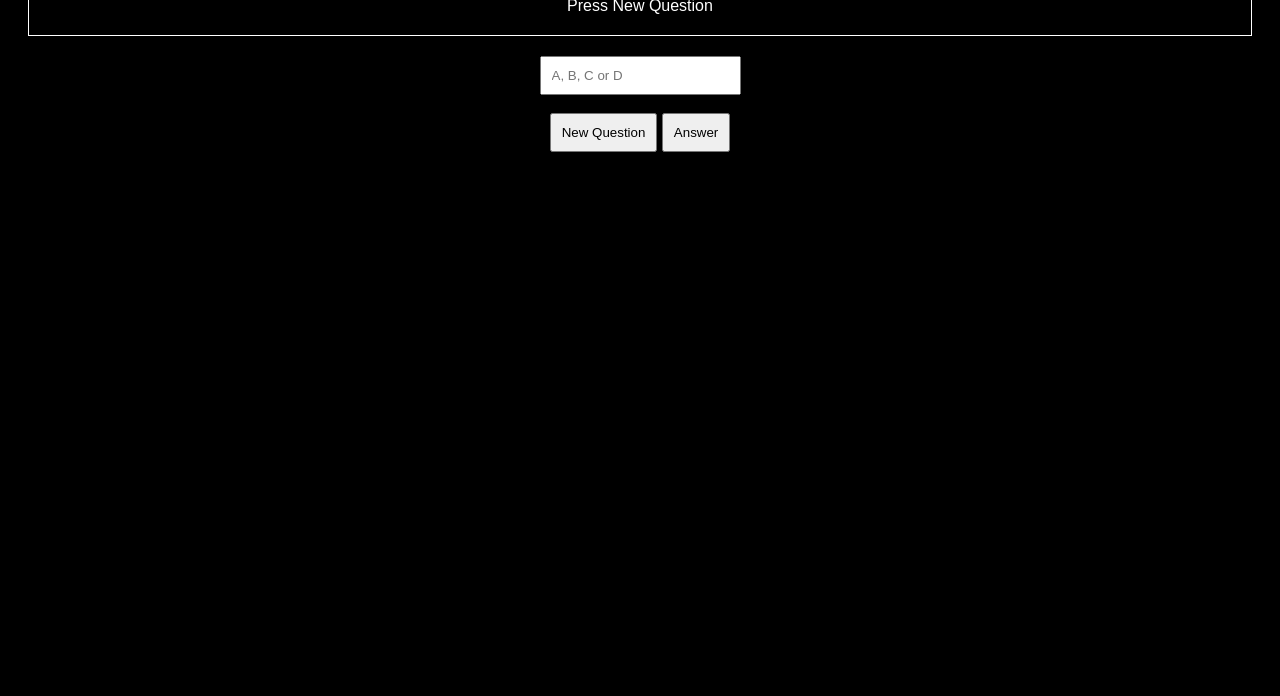
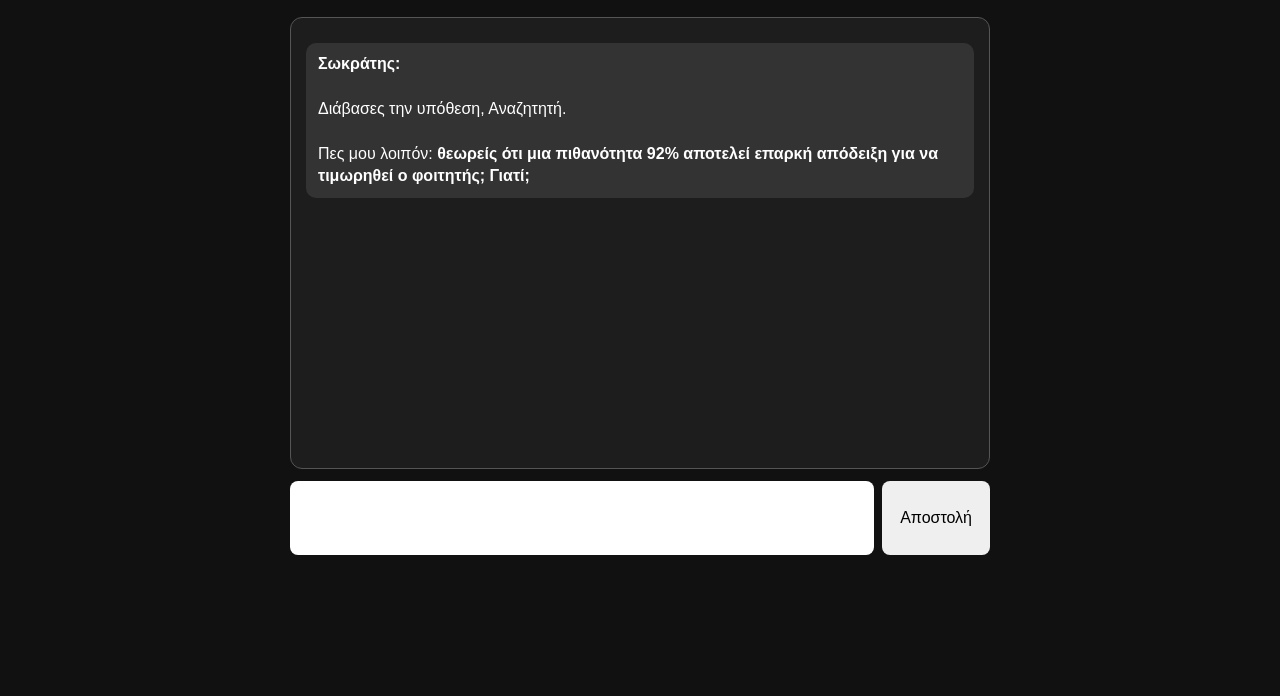
Before and after one commit to tsanxaris/socrates-api, a website: page index.html in a window 1280 px wide. Shown: the part 104-800 px from the top of the page. Drawn offline with Linux system fonts and the light colour scheme.

Commit message:
Update index.html

```diff
--- a/index.html
+++ b/index.html
@@ -1,72 +1,215 @@
 <!DOCTYPE html>
-<html>
+<html lang="el">
 <head>
-  <title>Socrates AI</title>
+  <meta charset="UTF-8">
+  <meta name="viewport" content="width=device-width, initial-scale=1.0">
+  <title>Σωκράτης AI</title>
+
+  <style>
+    body {
+      margin: 0;
+      font-family: Arial, sans-serif;
+      background: #111;
+      color: white;
+      display: flex;
+      justify-content: center;
+    }
+
+    .container {
+      width: 90%;
+      max-width: 700px;
+      margin-top: 20px;
+    }
+
+    h1 {
+      text-align: center;
+      margin-bottom: 5px;
+    }
+
+    .subtitle {
+      text-align: center;
+      color: #bbb;
+      margin-bottom: 20px;
+    }
+
+    #chat {
+      background: #1d1d1d;
+      border: 1px solid #555;
+      border-radius: 12px;
+      padding: 15px;
+      height: 420px;
+      overflow-y: auto;
+    }
+
+    .message {
+      padding: 10px 12px;
+      margin: 10px 0;
+      border-radius: 10px;
+      line-height: 1.4;
+    }
+
+    .socrates {
+      background: #333;
+      text-align: left;
+    }
+
+    .user {
+      background: #555;
+      text-align: right;
+    }
+
+    .input-area {
+      display: flex;
+      margin-top: 12px;
+      gap: 8px;
+    }
+
+    textarea {
+      flex: 1;
+      padding: 10px;
+      border-radius: 8px;
+      border: none;
+      resize: none;
+      font-size: 16px;
+    }
+
+    button {
+      padding: 10px 18px;
+      border-radius: 8px;
+      border: none;
+      cursor: pointer;
+      font-size: 16px;
+    }
+
+    #status {
+      margin-top: 8px;
+      color: #bbb;
+      font-size: 14px;
+    }
+  </style>
 </head>
 
-<body style="background:black; color:white; text-align:center; font-family:sans-serif;">
+<body>
 
-<h1>Socrates AI</h1>
+<div class="container">
 
-<div id="q" style="border:1px solid white; padding:20px; margin:20px;">
-Press New Question
+  <h1>ΣΩΚΡΑΤΗΣ</h1>
+
+  <div class="subtitle">
+    Διάλογος περί Κρίσεως
+  </div>
+
+  <div id="chat">
+
+    <div class="message socrates">
+      <strong>Σωκράτης:</strong><br><br>
+      Διάβασες την υπόθεση, Αναζητητή.
+      <br><br>
+      Πες μου λοιπόν:
+      <strong>θεωρείς ότι μια πιθανότητα 92% αποτελεί επαρκή απόδειξη
+      για να τιμωρηθεί ο φοιτητής; Γιατί;</strong>
+    </div>
+
+  </div>
+
+  <div class="input-area">
+
+    <textarea
+      id="message"
+      rows="3"
+      placeholder="Γράψε την απάντησή σου...">
+    </textarea>
+
+    <button onclick="sendMessage()">
+      Αποστολή
+    </button>
+
+  </div>
+
+  <div id="status"></div>
+
 </div>
 
-<input id="answer" placeholder="A, B, C or D" style="padding:10px;">
-<br><br>
+<script>
 
-<button onclick="getQ()" style="padding:10px;">New Question</button>
-<button onclick="check()" style="padding:10px;">Answer</button>
+const messages = [];
 
-<script>
-let correctAnswer = null;
-let correctCount = 0;
+async function sendMessage() {
 
-// 🎯 Πάρε ερώτηση
-async function getQ() {
-  document.getElementById("q").innerText = "Σκέφτομαι...";
+  const input = document.getElementById("message");
+  const text = input.value.trim();
 
-  const res = await fetch("https://socrates-api-fg0h.onrender.com/ai", {
-    method: "POST",
-    headers: {"Content-Type":"application/json"},
-    body: JSON.stringify({ mode: "question" })
+  if (!text) return;
+
+  addMessage("user", text);
+
+  messages.push({
+    role: "user",
+    content: text
   });
 
-  const data = await res.json();
+  input.value = "";
 
-  correctAnswer = data.correct;
+  document.getElementById("status").innerText =
+    "Ο Σωκράτης σκέφτεται...";
 
-  document.getElementById("q").innerText =
-    `Correct answers: ${correctCount}/6\n\n` + data.text;
+  try {
+
+    const response = await fetch("/ai", {
+      method: "POST",
+
+      headers: {
+        "Content-Type": "application/json"
+      },
+
+      body: JSON.stringify({
+        messages: messages
+      })
+    });
+
+    const data = await response.json();
+
+    const reply = data.text;
+
+    messages.push({
+      role: "assistant",
+      content: reply
+    });
+
+    addMessage("socrates", reply);
+
+    document.getElementById("status").innerText = "";
+
+  } catch (error) {
+
+    document.getElementById("status").innerText =
+      "Παρουσιάστηκε σφάλμα. Δοκίμασε ξανά.";
+
+  }
 }
 
-// 🎯 Έλεγχος απάντησης
-function check() {
-  const userAnswer = document.getElementById("answer").value.toUpperCase();
+function addMessage(type, text) {
 
-  if (!userAnswer) return;
+  const chat = document.getElementById("chat");
 
-  if (userAnswer === correctAnswer) {
-    correctCount++;
+  const div = document.createElement("div");
 
-    document.getElementById("q").innerText =
-      `Correct ✅\n\nRight answer: ${correctAnswer}\n(${correctCount}/6)`;
+  div.className =
+    "message " + (type === "user" ? "user" : "socrates");
+
+  if (type === "user") {
+    div.innerHTML =
+      "<strong>Εσύ:</strong><br>" + text;
   } else {
-    document.getElementById("q").innerText =
-      `Wrong ❌\n\nRight answer: ${correctAnswer}\n(${correctCount}/6)`;
+    div.innerHTML =
+      "<strong>Σωκράτης:</strong><br>" + text;
   }
 
-  // 🎉 ΤΕΛΟΣ ΜΟΝΟ ΑΝ 6 ΣΩΣΤΕΣ
-  if (correctCount === 6) {
-    setTimeout(() => {
-      document.getElementById("q").innerText =
-        "🎉 FINISHED!\n\nKEY: ARETE\nΧρησιμοποίησε το στο Quizizz!";
-    }, 1500);
-    return;
-  }
+  chat.appendChild(div);
 
-  setTimeout(getQ, 1500);
+  chat.scrollTop = chat.scrollHeight;
 }
+
 </script>
 
 </body>
```
